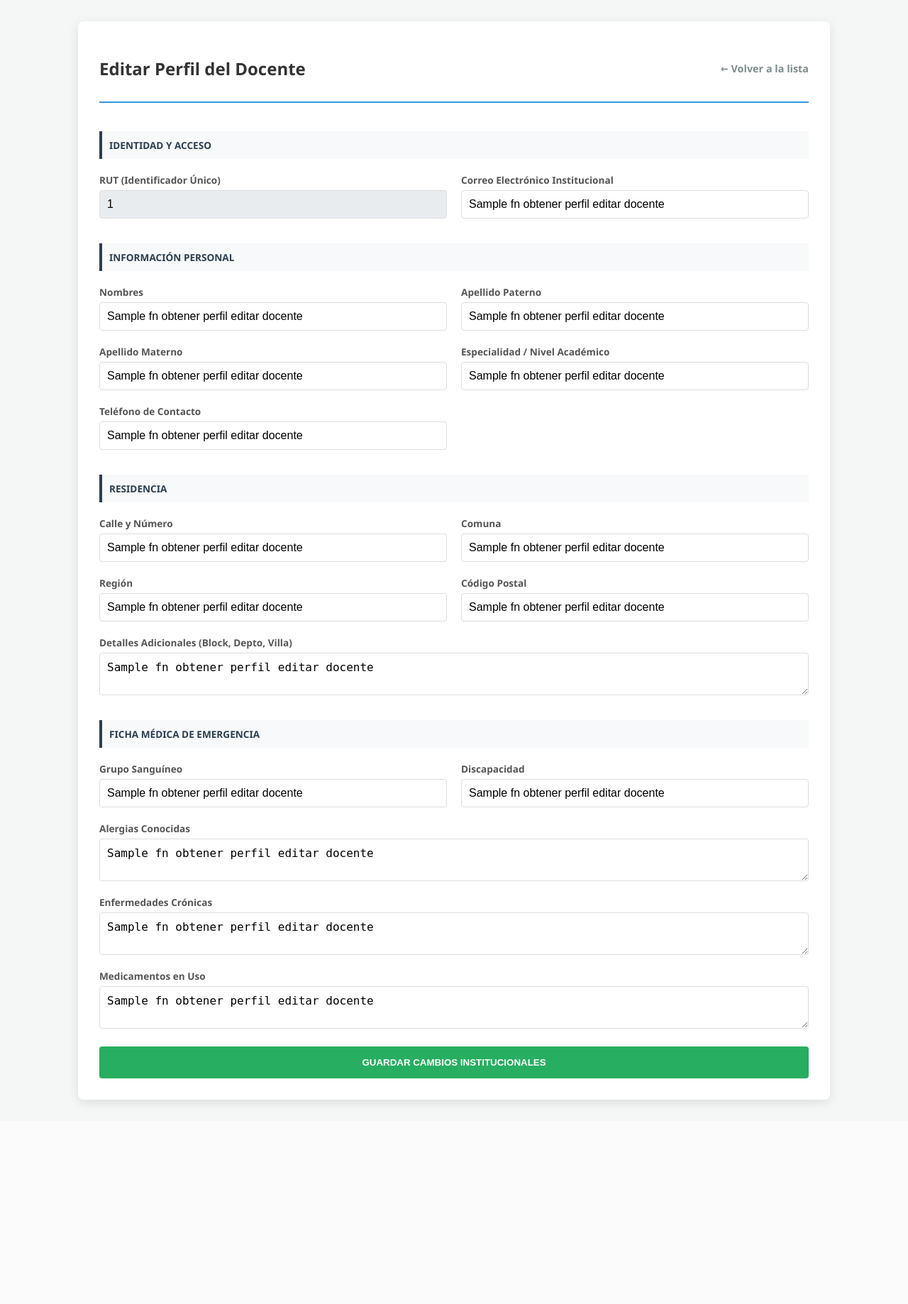
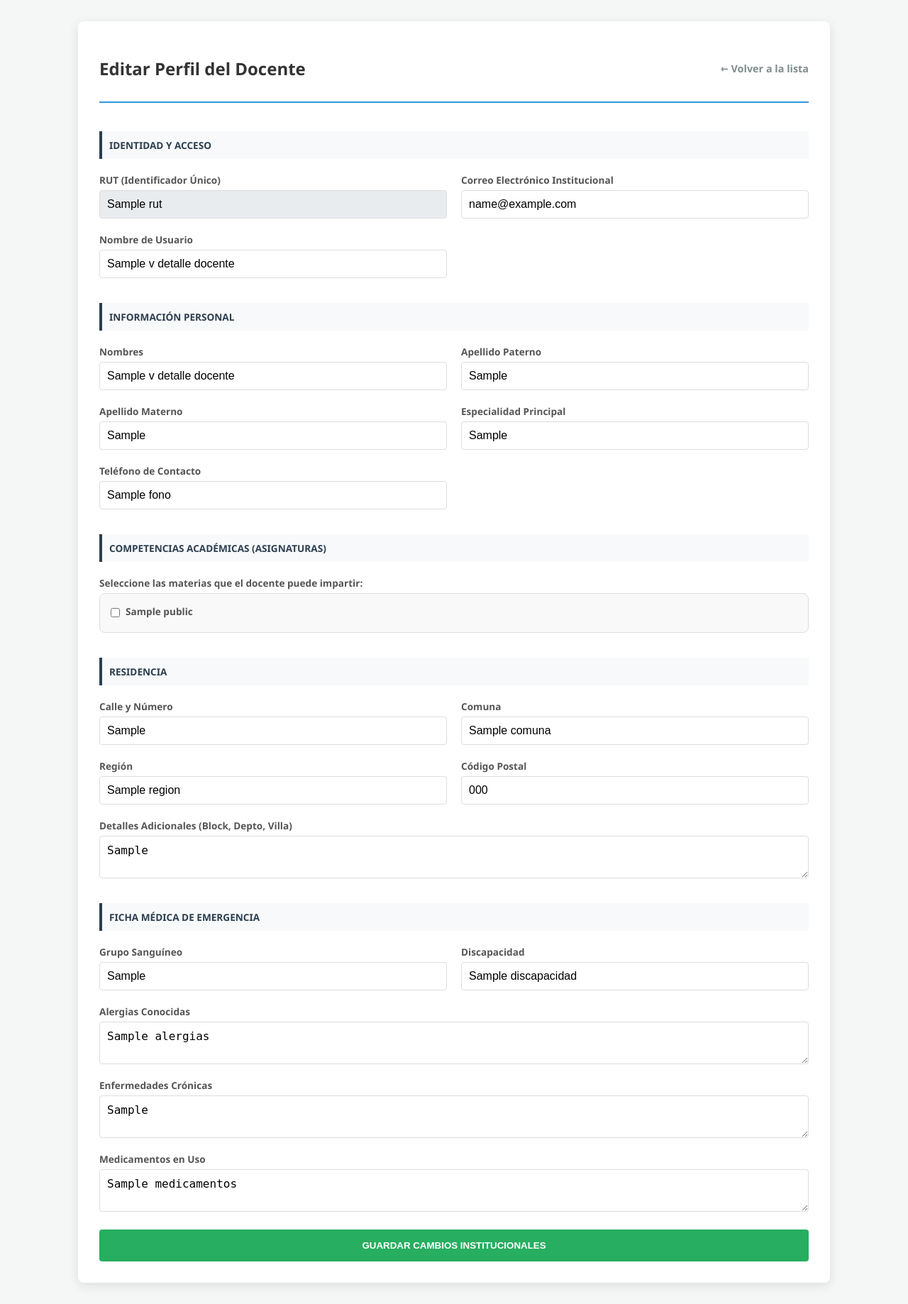
Before and after one commit to Bastianm69/app_colegio, a Flask app: page /editar-docente/1 in a window 1280 px wide. Shown: the whole page at 71% size. Before the commit the page ends 1560 px from the top, so only its background shows below. Run offline with Flask 3, Linux system fonts and the light colour scheme; a database or web service that is not in the repository returns one stand-in record (values such as "Sample title"); some libraries are stand-ins or nearby versions.

Commit message:
lo unico que falta es la asignacion de horario para el docente ya arregle lo de docente alumno apoderado

```diff
--- a/db_registrar_docente.py
+++ b/db_registrar_docente.py
@@ -1,12 +1,12 @@
 from flask import session
 from werkzeug.security import generate_password_hash
 
-def registrar_docente_db(datos, conn):
+def registrar_docente_db(datos, conn, asignaturas_seleccionadas):
     try:
         cur = conn.cursor()
-        print("   [DB_LOG]: Preparando parámetros para el SP...")
+        print("   [DB_LOG]: Preparando parámetros para el SP (incluyendo materias)...")
 
-        # Sacamos el ID del administrador que está logueado desde la sesión de Flask
+        # 1. Sacamos el ID del administrador
         admin_id = session.get('user_id')
 
         # 2. VALIDACIÓN DE SEGURIDAD
@@ -14,38 +14,44 @@ def registrar_docente_db(datos, conn):
             print("   [DB_LOG]: ❌ ERROR: No hay un administrador en sesión.")
             return False, "Error de sesión: Debe estar logueado como administrador."
 
+        # Generar hash de la contraseña
         hash_pass = generate_password_hash(datos.get('password'))
 
-        # 3. PARÁMETROS (Ahora admin_id sí existe y Python lo reconoce)
+        # 3. CONVERSIÓN DE ASIGNATURAS A ARRAY DE ENTEROS
+        # Esto es lo que permite que el FOREACH en el SP funcione
+        materias_array = [int(id_asig) for id_asig in asignaturas_seleccionadas] if asignaturas_seleccionadas else []
+
+        # 4. PARÁMETROS ACTUALIZADOS (22 en total)
         params = (
-            admin_id,                        # 1. p_admin_id (Quién crea)
-            datos.get('usuario'),            # 2. p_nombre_usuario
-            hash_pass,                       # 3. p_password_hash
-            datos.get('email'),              # 4. p_email
-            'DOCENTE',                       # 5. p_rol_nombre
-            datos.get('rut'),                # 6. p_rut
-            datos.get('nombres'),            # 7. p_nombres
-            datos.get('apellido_paterno'),   # 8. p_ap_paterno
-            datos.get('apellido_materno'),   # 9. p_ap_materno
-            datos.get('especialidad_nivel'), # 10. p_especialidad_nivel
-            datos.get('fono'),               # 11. p_fono
-            datos.get('calle_numero'),       # 12. p_calle_num
-            datos.get('comuna'),             # 13. p_comuna
-            datos.get('region'),             # 14. p_region
-            datos.get('codigo_postal'),      # 15. p_cod_postal
-            datos.get('detalles'),           # 16. p_detalles_dir
-            datos.get('grupo_sangre'),       # 17. p_sangre
-            datos.get('discapacidad'),       # 18. p_discapacidad
-            datos.get('alergias'),           # 19. p_alergias
-            datos.get('enfermedades_cronicas'), # 20. p_enfermedades
-            datos.get('medicamentos')        # 21. p_medicamentos
+            admin_id,                        # 1
+            datos.get('usuario'),            # 2
+            hash_pass,                       # 3
+            datos.get('email'),              # 4
+            'DOCENTE',                       # 5
+            datos.get('rut'),                # 6
+            datos.get('nombres'),            # 7
+            datos.get('apellido_paterno'),   # 8
+            datos.get('apellido_materno'),   # 9
+            datos.get('especialidad_nivel'), # 10
+            datos.get('fono'),               # 11
+            datos.get('calle_numero'),       # 12
+            datos.get('comuna'),             # 13
+            datos.get('region'),             # 14
+            datos.get('codigo_postal'),      # 15
+            datos.get('detalles'),           # 16
+            datos.get('grupo_sangre'),       # 17
+            datos.get('discapacidad'),       # 18
+            datos.get('alergias'),           # 19
+            datos.get('enfermedades_cronicas'), # 20
+            datos.get('medicamentos'),       # 21
+            materias_array                   # 22. p_materias (INT[])
         )
 
-        # 4. LA LLAMADA SQL (Con los 21 %s correspondientes)
+        # 5. LA LLAMADA SQL (Asegúrate de que el SP en la BD acepte el 22vo parámetro)
         sql = """
             CALL sp_crear_perfil_docente_completo(
                 %s, %s, %s, %s, %s, %s, %s, %s, %s, %s,
-                %s, %s, %s, %s, %s, %s, %s, %s, %s, %s, %s
+                %s, %s, %s, %s, %s, %s, %s, %s, %s, %s, %s, %s
             )
         """
 
@@ -53,8 +59,8 @@ def registrar_docente_db(datos, conn):
         conn.commit()
         cur.close()
 
-        print("   [DB_LOG]: Registro y Log completados con éxito.")
-        return True, "Docente registrado con éxito."
+        print(f"   [DB_LOG]: Registro completado. {len(materias_array)} materias vinculadas.")
+        return True, "Docente registrado y materias vinculadas con éxito."
 
     except Exception as e:
         print(f"   [DB_LOG]: ❌ ERROR: {str(e)}")
--- a/templates/editar_docente.html
+++ b/templates/editar_docente.html
@@ -4,8 +4,32 @@
     <meta charset="UTF-8">
     <meta name="viewport" content="width=device-width, initial-scale=1.0">
     <title>Gestión AIEP - Editar Docente</title>
-    <!-- Referencia al archivo CSS externo -->
     <link rel="stylesheet" href="{{ url_for('static', filename='css/ver_docentes.css') }}">
+    <style>
+        /* Estilos específicos para la rejilla de materias */
+        .materias-grid {
+            display: grid;
+            grid-template-columns: repeat(auto-fill, minmax(200px, 1fr));
+            gap: 10px;
+            background: #f9f9f9;
+            padding: 15px;
+            border-radius: 8px;
+            border: 1px solid #ddd;
+            max-height: 200px;
+            overflow-y: auto;
+        }
+        .materia-item {
+            display: flex;
+            align-items: center;
+            gap: 8px;
+            font-size: 0.9rem;
+        }
+        .materia-item input {
+            width: auto !important;
+            margin: 0 !important;
+            cursor: pointer;
+        }
+    </style>
 </head>
 <body>
 
@@ -17,101 +41,121 @@
 
     <form method="POST">
         <div class="grid-form">
-            <!-- SECCIÓN 1: IDENTIDAD -->
             <div class="form-section-title">Identidad y Acceso</div>
 
             <div class="form-group">
                 <label>RUT (Identificador Único)</label>
-                <input type="text" name="rut" value="{{ d[0] }}" readonly>
+                <input type="text" name="rut" value="{{ d.rut }}" readonly>
             </div>
 
             <div class="form-group">
                 <label>Correo Electrónico Institucional</label>
-                <input type="email" name="email" value="{{ d[6] }}" required>
+                <input type="email" name="email" value="{{ d.email }}" required>
             </div>
 
-            <!-- SECCIÓN 2: DATOS PERSONALES -->
+            <div class="form-group">
+                <label>Nombre de Usuario</label>
+                <input type="text" name="usuario" value="{{ d.nombre_usuario }}" required>
+            </div>
+
             <div class="form-section-title">Información Personal</div>
 
             <div class="form-group">
                 <label>Nombres</label>
-                <input type="text" name="nombres" value="{{ d[1] }}" required>
+                <input type="text" name="nombres" value="{{ d.nombres }}" required>
             </div>
 
             <div class="form-group">
                 <label>Apellido Paterno</label>
-                <input type="text" name="apellido_paterno" value="{{ d[2] }}" required>
+                <input type="text" name="apellido_paterno" value="{{ d.apellido_paterno }}" required>
             </div>
 
             <div class="form-group">
                 <label>Apellido Materno</label>
-                <input type="text" name="apellido_materno" value="{{ d[3] }}">
+                <input type="text" name="apellido_materno" value="{{ d.apellido_materno }}">
             </div>
 
             <div class="form-group">
-                <label>Especialidad / Nivel Académico</label>
-                <input type="text" name="especialidad_nivel" value="{{ d[4] }}" required>
+                <label>Especialidad Principal</label>
+                <input type="text" name="especialidad_nivel" value="{{ d.especialidad_nivel }}" required>
             </div>
 
             <div class="form-group">
                 <label>Teléfono de Contacto</label>
-                <input type="text" name="fono" value="{{ d[5] }}">
+                <input type="text" name="fono" value="{{ d.fono }}">
             </div>
 
-            <!-- SECCIÓN 3: DIRECCIÓN -->
+            <div class="form-section-title full-width">Competencias Académicas (Asignaturas)</div>
+
+            <div class="form-group full-width">
+                <label>Seleccione las materias que el docente puede impartir:</label>
+                <div class="materias-grid">
+                    {% if todas_materias %}
+                        {% for asig in todas_materias %}
+                        <div class="materia-item">
+                            <input type="checkbox" name="asignaturas_habilitadas" value="{{ asig.id_asignatura }}" id="asig_{{ asig.id_asignatura }}"
+                                {% if asig.id_asignatura in materias_actuales %} checked {% endif %}>
+                            <label for="asig_{{ asig.id_asignatura }}">{{ asig.nombre_asignatura }}</label>
+                        </div>
+                        {% endfor %}
+                    {% else %}
+                        <p class="text-muted">No hay asignaturas registradas.</p>
+                    {% endif %}
+                </div>
+            </div>
+
             <div class="form-section-title">Residencia</div>
 
             <div class="form-group">
                 <label>Calle y Número</label>
-                <input type="text" name="calle_numero" value="{{ d[7] }}">
+                <input type="text" name="calle_numero" value="{{ d.calle_numero }}">
             </div>
 
             <div class="form-group">
                 <label>Comuna</label>
-                <input type="text" name="comuna" value="{{ d[8] }}">
+                <input type="text" name="comuna" value="{{ d.comuna }}">
             </div>
 
             <div class="form-group">
                 <label>Región</label>
-                <input type="text" name="region" value="{{ d[9] }}">
+                <input type="text" name="region" value="{{ d.region }}">
             </div>
 
             <div class="form-group">
                 <label>Código Postal</label>
-                <input type="text" name="codigo_postal" value="{{ d[10] }}">
+                <input type="text" name="codigo_postal" value="{{ d.codigo_postal }}">
             </div>
 
             <div class="form-group full-width">
                 <label>Detalles Adicionales (Block, Depto, Villa)</label>
-                <textarea name="detalles" rows="2">{{ d[11] }}</textarea>
+                <textarea name="detalles" rows="2">{{ d.detalles_direccion }}</textarea>
             </div>
 
-            <!-- SECCIÓN 4: SALUD -->
             <div class="form-section-title">Ficha Médica de Emergencia</div>
 
             <div class="form-group">
                 <label>Grupo Sanguíneo</label>
-                <input type="text" name="grupo_sangre" value="{{ d[12] }}">
+                <input type="text" name="grupo_sangre" value="{{ d.grupo_sangre }}">
             </div>
 
             <div class="form-group">
                 <label>Discapacidad</label>
-                <input type="text" name="discapacidad" value="{{ d[13] }}">
+                <input type="text" name="discapacidad" value="{{ d.discapacidad }}">
             </div>
 
             <div class="form-group full-width">
                 <label>Alergias Conocidas</label>
-                <textarea name="alergias" rows="2">{{ d[14] }}</textarea>
+                <textarea name="alergias" rows="2">{{ d.alergias }}</textarea>
             </div>
 
             <div class="form-group full-width">
                 <label>Enfermedades Crónicas</label>
-                <textarea name="enfermedades_cronicas" rows="2">{{ d[15] }}</textarea>
+                <textarea name="enfermedades_cronicas" rows="2">{{ d.enfermedades_cronicas }}</textarea>
             </div>
 
             <div class="form-group full-width">
                 <label>Medicamentos en Uso</label>
-                <textarea name="medicamentos" rows="2">{{ d[16] }}</textarea>
+                <textarea name="medicamentos" rows="2">{{ d.medicamentos }}</textarea>
             </div>
         </div>
 
```
Also changed, not shown: rutas/admin.py (+89 -32 lines), templates/nuevo_docente.html (+34 -12 lines).
